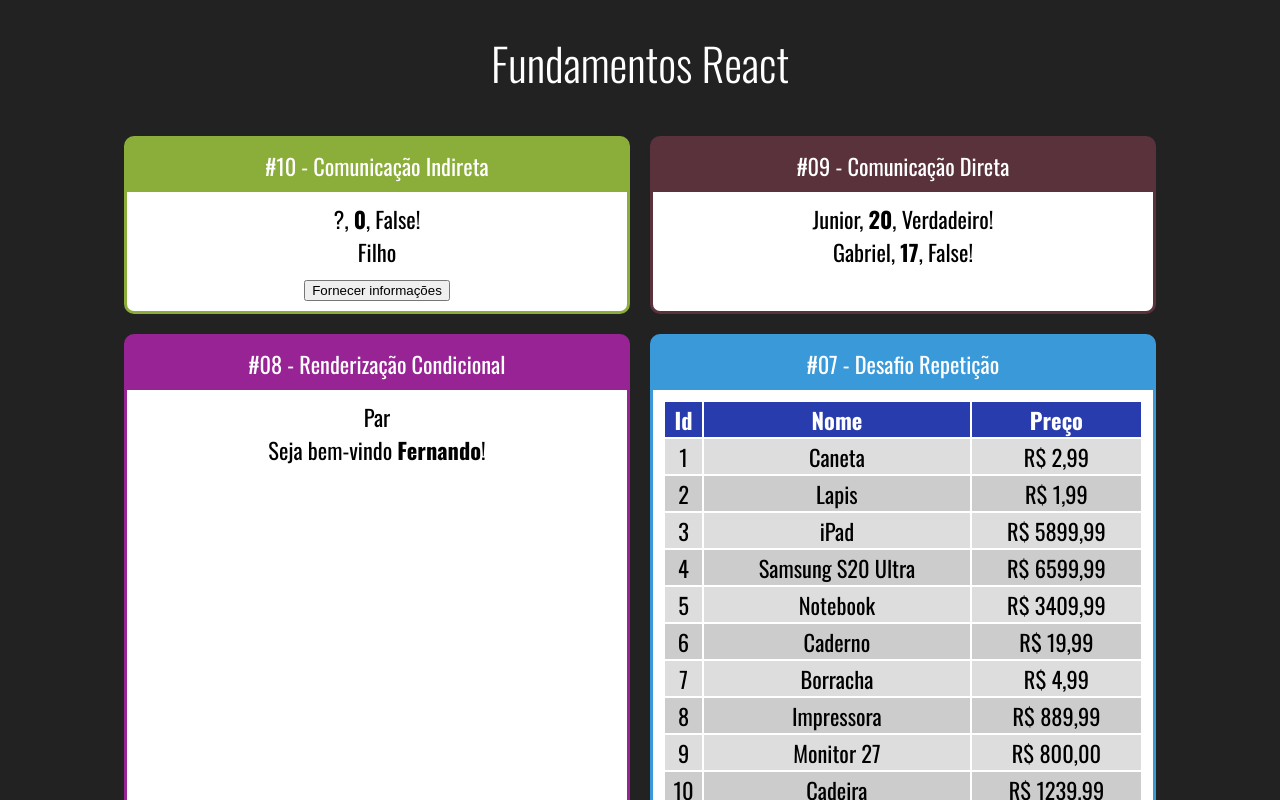
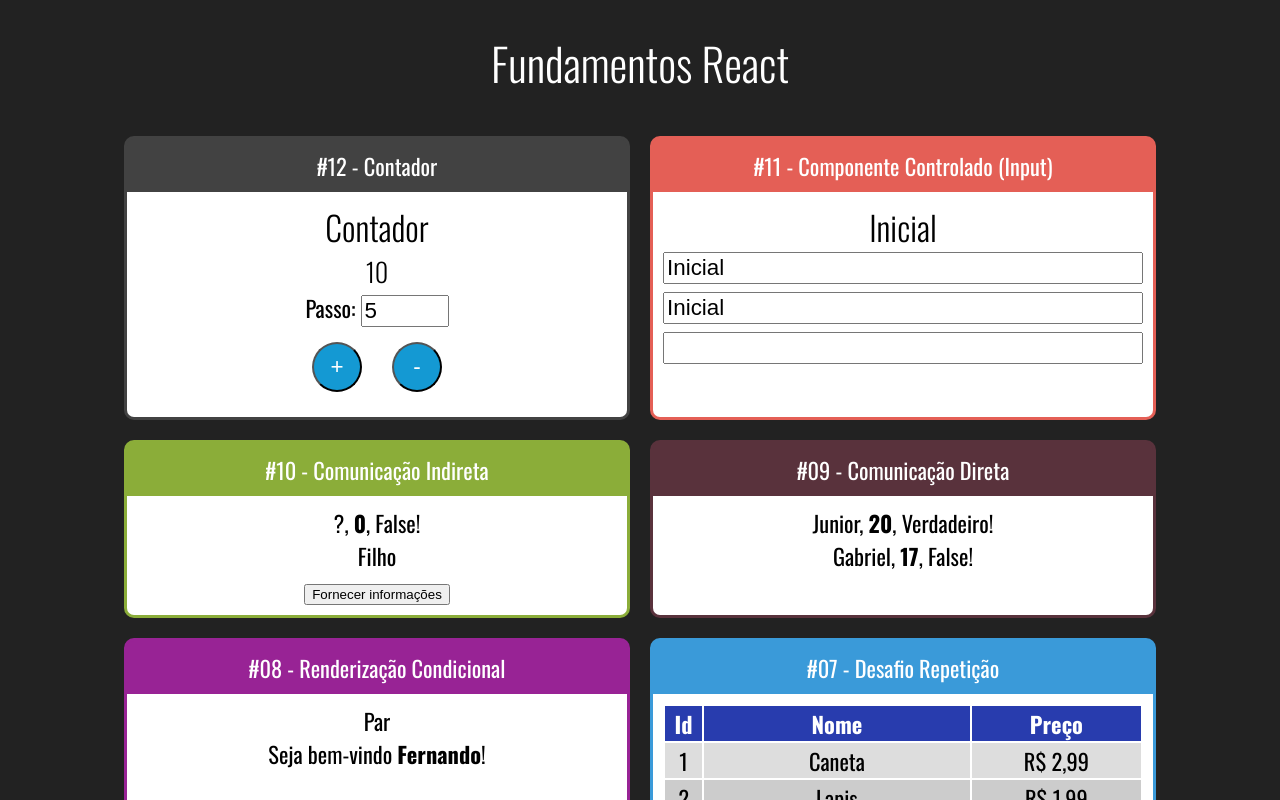
Before and after one commit to SabrinaKaren/react-projects, a React (Create React App) app in the folder fundamentos-react/: page / in a window 1280 px wide. Shown: the top 800 px of the page. Built offline with nearby package versions, Linux system fonts and the light colour scheme.

Commit message:
fundamentos-react: input + contador

```diff
--- a/fundamentos-react/src/App.jsx
+++ b/fundamentos-react/src/App.jsx
@@ -1,5 +1,5 @@
 import "./App.css"
-import React from 'react';
+import React from 'react'
 import Primeiro from './components/basicos/Primeiro'
 import ComParametro from './components/basicos/ComParametro'
 import Fragmento from './components/basicos/Fragmento'
@@ -13,12 +13,22 @@
 import UsuarioInfo from './components/condicional/UsuarioInfo'
 import DiretaPai from './components/comunicacao/DiretaPai'
 import IndiretaPai from './components/comunicacao/IndiretaPai'
+import Input from './components/formulario/Input'
+import Contador from './components/contador/Contador'
 
 const fun = _ =>
     <div className="App">
         <h1>Fundamentos React</h1>
 
         <div className="Cards">
+
+            <Card titulo="#12 - Contador" color="#424242">
+                <Contador numeroInicial={10} />
+            </Card>
+
+            <Card titulo="#11 - Componente Controlado (Input)" color="#E45F56">
+                <Input />
+            </Card>
 
             <Card titulo="#10 - Comunicação Indireta" color="#8BAD39">
                 <IndiretaPai />
--- /dev/null
+++ b/fundamentos-react/src/components/contador/Botoes.jsx
@@ -0,0 +1,12 @@
+const Fun = props => {
+
+    return (
+        <div>
+            <button onClick={props.setInc}>+</button>
+            <button onClick={props.setDec}>-</button>
+        </div>
+    )
+
+}
+
+export default Fun;
--- /dev/null
+++ b/fundamentos-react/src/components/contador/Contador.css
@@ -0,0 +1,15 @@
+.Contador input {
+    font-size: 1.4rem;
+    width: 80px;
+}
+
+.Contador button {
+    margin: 15px;
+    height: 50px;
+    width: 50px;
+    border-radius: 50%;
+    background-color: #1499D3;
+    color: #ffffff;
+    font-size: 1.4rem;
+    cursor: pointer;
+}
--- /dev/null
+++ b/fundamentos-react/src/components/contador/Contador.jsx
@@ -0,0 +1,45 @@
+import { Component } from "react";
+import "./Contador.css";
+import Display from "./Display";
+import Botoes from "./Botoes";
+import PassoForm from "./PassoForm";
+
+class Contador extends Component {
+
+    state = {
+        numero: this.props.numeroInicial || 0,
+        passo: this.props.passoInicial || 5
+    }
+
+    inc = () => {
+        this.setState({
+            numero: this.state.numero + this.state.passo
+        })
+    }
+
+    dec = () => {
+        this.setState({
+            numero: this.state.numero - this.state.passo
+        })
+    }
+
+    setPasso = (novoPasso) => {
+        this.setState({
+            passo: novoPasso
+        })
+    }
+
+    render() {
+        return (
+            <div className="Contador">
+                <h2>Contador</h2>
+                <Display numero={this.state.numero} />
+                <PassoForm passo={this.state.passo} setPasso={this.setPasso}/>
+                <Botoes setInc={this.inc} setDec={this.dec} />
+            </div>
+        )
+    }
+
+}
+
+export default Contador;
--- /dev/null
+++ b/fundamentos-react/src/components/contador/Display.jsx
@@ -0,0 +1,9 @@
+const Fun = props => {
+
+    return (
+        <h3>{props.numero}</h3>
+    )
+
+}
+
+export default Fun;
--- /dev/null
+++ b/fundamentos-react/src/components/contador/PassoForm.jsx
@@ -0,0 +1,17 @@
+const Fun = props => {
+
+    return (
+        <div>
+            <label htmlFor="passoInput">Passo: </label>
+            <input
+                id="passoInput"
+                type="number"
+                value={props.passo}
+                onChange={e => props.setPasso(+e.target.value)}
+            />
+        </div>
+    )
+
+}
+
+export default Fun;
--- /dev/null
+++ b/fundamentos-react/src/components/formulario/Input.css
@@ -0,0 +1,3 @@
+.Input input {
+    font-size: 1.4rem;
+}
--- /dev/null
+++ b/fundamentos-react/src/components/formulario/Input.jsx
@@ -0,0 +1,25 @@
+import { useState } from "react";
+import "./Input.css";
+
+const Fun = props => {
+
+    const [valor, setValor] = useState("Inicial");
+
+    function quandoMudar(e) {
+        setValor(e.target.value);
+    }
+
+    return (
+        <div className="Input">
+            <h2>{valor}</h2>
+            <div style={{ display: 'flex', flexDirection: 'column', gap: '0.5rem' }}>
+                <input value={valor} onChange={quandoMudar} /> {/* componente controlado */}
+                <input value={valor} readOnly /> {/* componente readOnly */}
+                <input value={undefined} /> {/* componente não controlado */}
+            </div>
+        </div>
+    )
+
+}
+
+export default Fun;
```
